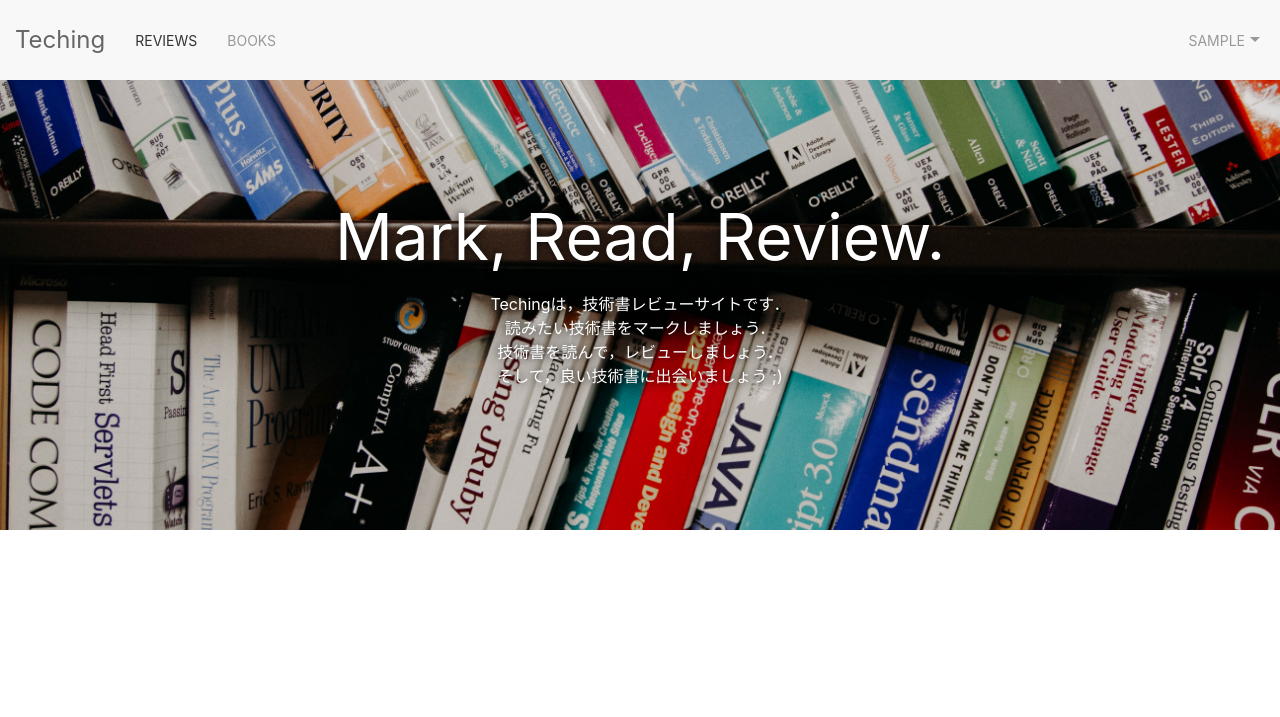
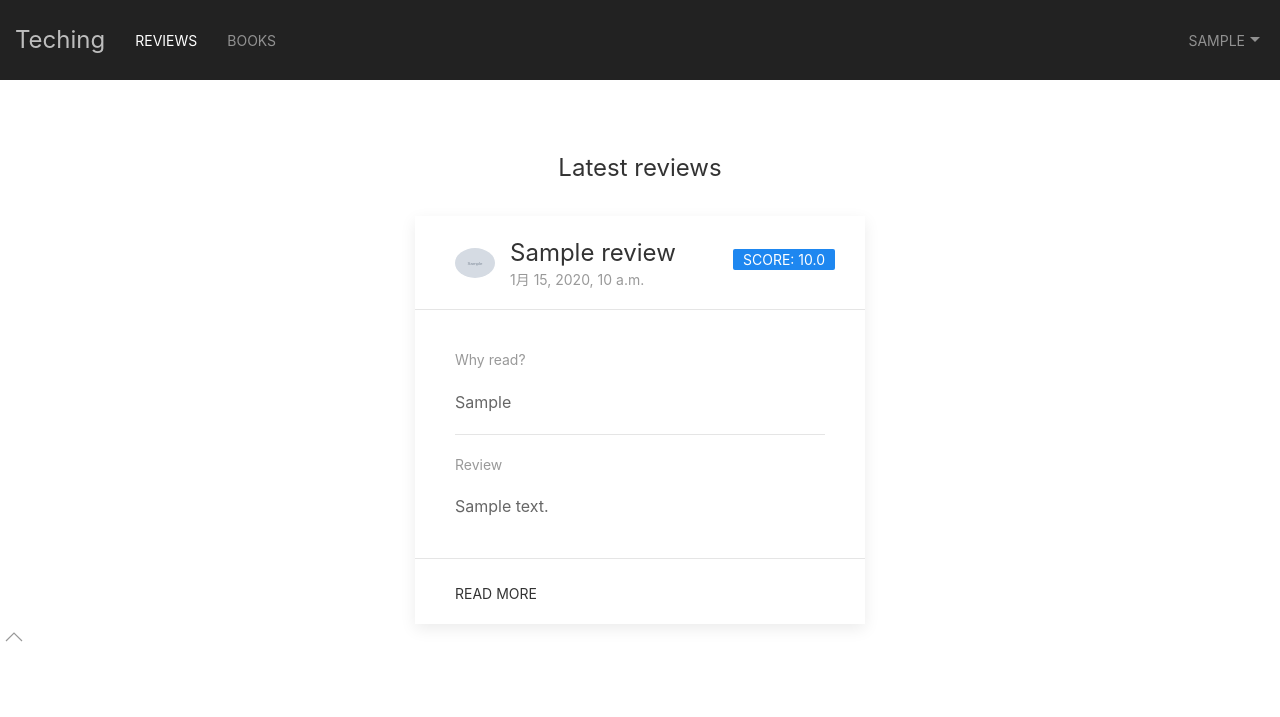
Before and after one commit to skyloken/techshelf, a Django app: page / in a window 1280 px wide. Shown: the top 717 px of the page. Run offline with Django 3.2, Linux system fonts and the light colour scheme; a user stored in the database is signed in; tables that the repository leaves empty hold one stand-in row (values such as "Sample post"); grey boxes marked "Sample" are stand-in pictures.

Commit message:
レビューをトップページに表示

```diff
--- a/app/models.py
+++ b/app/models.py
@@ -67,7 +67,7 @@ class Mark(models.Model):
     """Mark for the Book"""
     user = models.ForeignKey(get_user_model(), on_delete=models.CASCADE, verbose_name='マークユーザ')
     book = models.ForeignKey(Book, on_delete=models.CASCADE, verbose_name='対象の本')
-    comment = models.TextField('コメント')
+    comment = models.TextField('コメント', blank=True, null=True)
     marked_at = models.DateTimeField('マーク日時')
 
     def __str__(self):
--- a/app/templates/app/index.html
+++ b/app/templates/app/index.html
@@ -7,8 +7,9 @@
 
 {% block content %}
 
+    {% if not user.is_authenticated %}
         <div class="uk-background-cover uk-height-large uk-panel uk-flex uk-flex-center uk-flex-middle uk-light"
-         data-src="{% static 'app/images/book.jpg' %}" uk-img>
+             data-src="{% static 'app/images/book.jpg' %}" uk-parallax="bgy: -100" uk-img>
             <div class="uk-text-center text-against-img">
                 <h1 class="uk-heading-medium">Mark, Read, Review.</h1>
                 <p class="uk-text-emphasis">
@@ -19,5 +20,52 @@
                 </p>
             </div>
         </div>
+    {% endif %}
+
+    <div class="uk-section">
+        <div class="uk-container uk-container-small">
+            <p class="uk-text-lead uk-text-center">Latest reviews</p>
+            {% for review in review_list %}
+                <div class="uk-card uk-card-default uk-card-hover uk-width-1-2 uk-align-center">
+                    <div class="uk-card-badge">
+                        {% if review.score >= 4.0 %}
+                            <div class="uk-label">score: {{ review.score }}</div>
+                        {% elif review.score >= 3.0 %}
+                            <div class="uk-label uk-label-success">score: {{ review.score }}</div>
+                        {% elif review.score >= 2.0 %}
+                            <div class="uk-label uk-label-warning">score: {{ review.score }}</div>
+                        {% else %}
+                            <div class="uk-label uk-label-danger">score: {{ review.score }}</div>
+                        {% endif %}
+                    </div>
+                    <div class="uk-card-header">
+                        <div class="uk-grid-small uk-flex-middle" uk-grid>
+                            <div class="uk-width-auto">
+                                <img class="uk-border-circle" width="40" height="40" src="{{ review.user.icon.url }}">
+                            </div>
+                            <div class="uk-width-expand">
+                                <h3 class="uk-card-title uk-margin-remove-bottom">{{ review.title }}</h3>
+                                <p class="uk-text-meta uk-margin-remove-top">
+                                    <time datetime="2016-04-01T19:00">{{ review.reviewed_at }}</time>
+                                </p>
+                            </div>
+                        </div>
+                    </div>
+                    <div class="uk-card-body">
+                        <p class="uk-text-meta">Why read?</p>
+                        <p>{{ review.reason }}</p>
+                        <hr>
+                        <p class="uk-text-meta">Review</p>
+                        <p>{{ review.body }}</p>
+                    </div>
+                    <div class="uk-card-footer">
+                        <a href="{% url 'review_detail' review.id %}" class="uk-button uk-button-text">Read more</a>
+                    </div>
+                </div>
+            {% endfor %}
+        </div>
+        <a href="#" uk-totop uk-scroll></a>
+    </div>
+
 
 {% endblock %}
--- a/app/templates/app/layouts/nav.html
+++ b/app/templates/app/layouts/nav.html
@@ -1,4 +1,5 @@
-<nav class="uk-navbar-container" uk-navbar>
+<div uk-sticky="sel-target: .uk-navbar-container; cls-active: uk-navbar-sticky">
+    <nav class="uk-navbar-container uk-navbar-transparent uk-background-secondary uk-light" uk-navbar>
         <div class="uk-navbar-left">
             <ul class="uk-navbar-nav">
                 <a class="uk-navbar-item uk-logo" href="/">Teching</a>
@@ -25,12 +26,13 @@
                     <a class="uk-button uk-button-default" href="{% url 'login' %}">Log in</a>
                 </div>
                 <div class="uk-navbar-item uk-visible@s">
-                <a class="uk-button uk-button-primary" href="{% url 'signup' %}">Sign up</a>
+                    <a class="uk-button uk-button-danger" href="{% url 'signup' %}">Sign up</a>
                 </div>
             {% endif %}
             <a class="uk-navbar-toggle uk-hidden@s" uk-toggle="target: #sidenav" uk-navbar-toggle-icon></a>
         </div>
     </nav>
+</div>
 
 <div id="sidenav" uk-offcanvas>
     <div class="uk-offcanvas-bar">
--- a/app/urls.py
+++ b/app/urls.py
@@ -6,6 +6,7 @@ from . import views
 urlpatterns = [
 
     path('', views.index, name='index'),
+    path('reviews/<int:review_id>/', views.review_detail, name='review_detail'),
 
     path('login/', auth_views.LoginView.as_view(template_name='app/login.html'), name='login'),
     path('logout/', auth_views.LogoutView.as_view(), name='logout'),
--- a/app/views.py
+++ b/app/views.py
@@ -1,8 +1,9 @@
-from django.shortcuts import render
+from django.shortcuts import render, get_object_or_404
 from django.urls import reverse_lazy
 from django.views import generic
 
 from .forms import CustomUserCreationForm
+from .models import Review
 
 
 class SignUpView(generic.CreateView):
@@ -12,4 +13,12 @@ class SignUpView(generic.CreateView):
 
 
 def index(request):
-    return render(request, 'app/index.html')
+    review_list = Review.objects.order_by('-reviewed_at')
+    context = {'review_list': review_list}
+    return render(request, 'app/index.html', context)
+
+
+def review_detail(request, review_id):
+    review = get_object_or_404(Review, pk=review_id)
+    context = {'review': review}
+    return render(request, 'app/review_detail.html', context)
--- a/users/models.py
+++ b/users/models.py
@@ -3,5 +3,5 @@ from django.db import models
 
 
 class User(AbstractUser):
-    icon = models.ImageField('アイコン', upload_to='icons/')
-    bio = models.CharField('バイオグラフィー', max_length=200)
+    icon = models.ImageField('アイコン', upload_to='icons/', blank=True, null=True)
+    bio = models.CharField('バイオグラフィー', max_length=200, blank=True, null=True)
```
Also changed, not shown: app/admin.py (+6 -2 lines), app/templates/app/review_detail.html (added, +10 -0 lines), users/admin.py (+13 -2 lines), app/migrations/0002_auto_20190507_1904.py (added), users/migrations/0002_auto_20190507_1904.py (added), 2 other files. Lines whose indentation alone changed are shown as unchanged.
